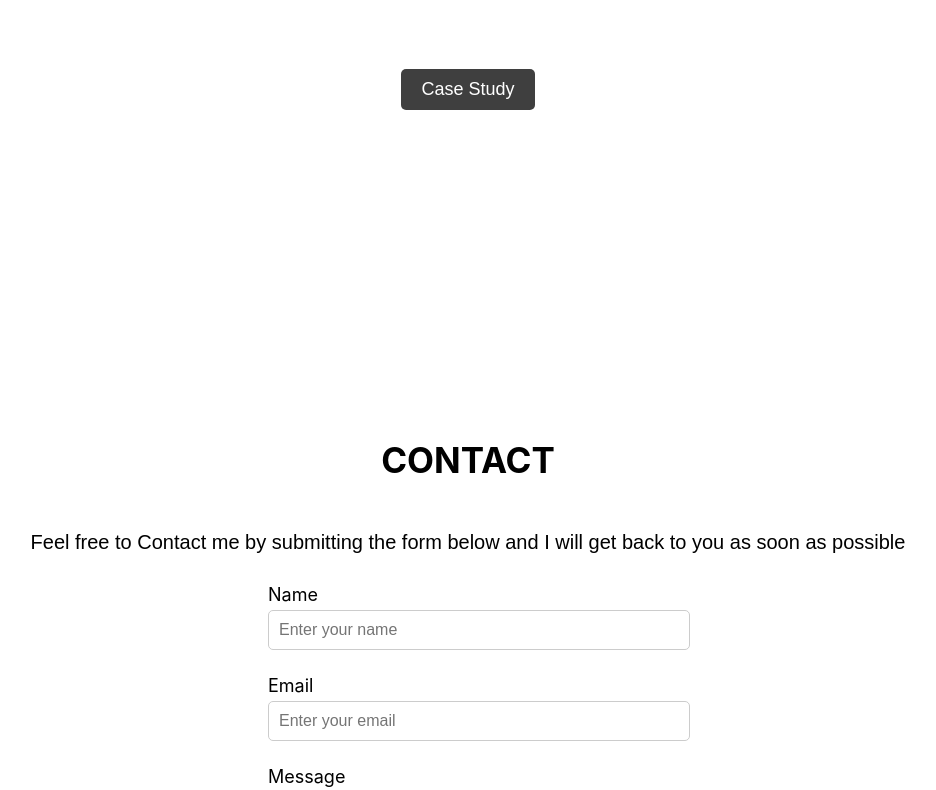
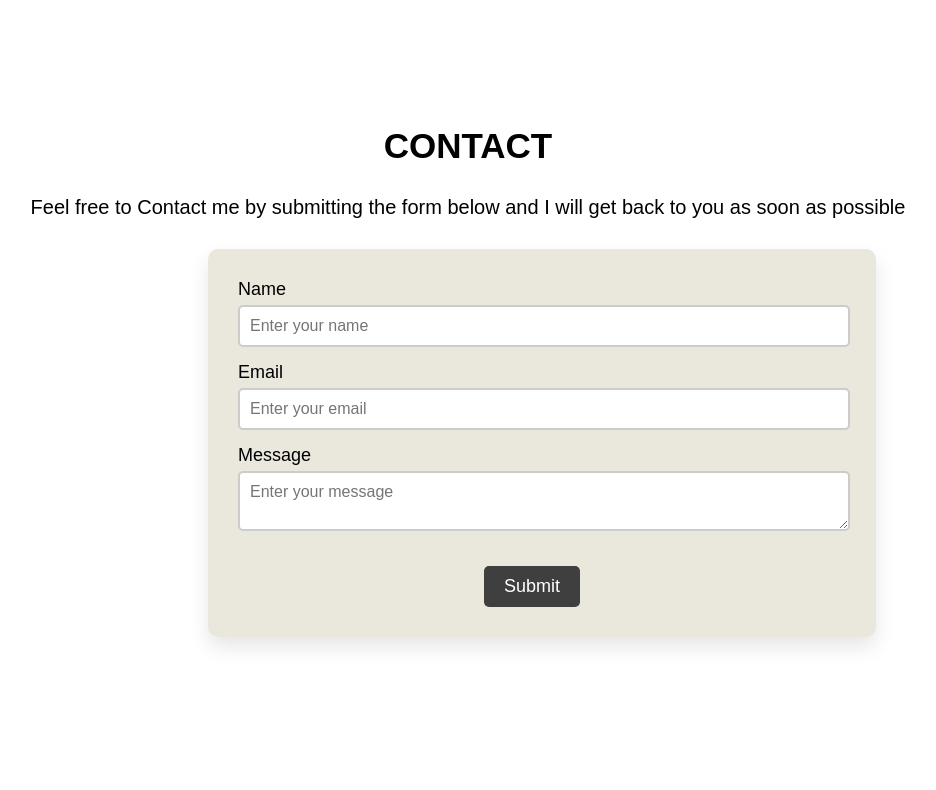
Before and after one commit to vijaykrishna54/my_portfolio, a React (Create React App) app: page / in a window 1280 px wide. Shown: the part 3220-4010 px from the top of the page, without its empty margins (172-1108 px from the left). Built offline with nearby package versions, Linux system fonts and the light colour scheme; no server answers.

Commit message:
modified layout in contact compoenent by adding a card

```diff
--- a/src/components/Contact.js
+++ b/src/components/Contact.js
@@ -4,8 +4,10 @@ import './stylesforcomponents/Contact.css';
 const Contact = () => {
   return (
     <div className="contact-container">
+
       <h2>CONTACT</h2>
       <p>Feel free to Contact me by submitting the form below and I will get back to you as soon as possible</p>
+      <div className='card'>
       <form>
         <div className="form-group">
           <label htmlFor="name">Name</label>
@@ -38,6 +40,7 @@ const Contact = () => {
         </div>
         <button type="submit">Submit</button>
       </form>
+      </div>
     </div>
   );
 };
--- a/src/components/stylesforcomponents/Contact.css
+++ b/src/components/stylesforcomponents/Contact.css
@@ -2,12 +2,16 @@
 .contact-container {
   text-align: center;
   padding: 150px;
+
 }
 
 /* Heading */
 .contact-container h2 {
   font-size: 35px;
-  margin-bottom: 50px;
+  margin-bottom: 30px;
+  font-weight: bold;
+  color: #000;
+  font-family: sans-serif;
 }
 
 /* Paragraph */
@@ -16,28 +20,32 @@
   margin-bottom: 30px;
   font-family: sans-serif;
 }
-
-/* Form */
-form {
-  display: flex;
-  flex-direction: column;
-  align-items: center;
+.card{
+  background-color: #EAE7DC;
+  border: none;
+  box-shadow: 0px 10px 20px rgba(0, 0, 0, 0.1);
+  border-radius: 10px; /* Rounded corners for the card */
+  z-index: 1;
+  padding: 30px;
+  padding-right: 50px;
+  width: 60%;
+  margin-left: 230px;
 }
 
 /* Form Group */
 .form-group {
-  display: flex;
+  display:flex;
   flex-direction: column;
-  width: 100%;
-  max-width: 400px;
   margin-bottom: 15px;
   text-align: left;
+
 }
 
 /* Label */
 .form-group label {
   font-size: 18px;
   margin-bottom: 5px;
+  font-family: sans-serif;
 }
 
 /* Input and Textarea */
@@ -45,21 +53,23 @@ form {
 .form-group textarea {
   padding: 10px;
   font-size: 16px;
-  border: 1px solid #ccc;
+  border: 2px solid #ccc;
   border-radius: 5px;
   width: 100%;
-  margin-bottom: 10px;
+  margin-bottom: 0px;
+  font-family: sans-serif;
 }
 
 /* Submit Button */
 button[type="submit"] {
+  margin-top: 20px;
+  padding: 10px 20px;
   background-color: #3f3f3f;
   color: #fff;
-  font-size: 18px;
-  padding: 10px 20px;
   border: none;
   border-radius: 5px;
   cursor: pointer;
+  font-size: 18px;
 }
 
 /* Submit Button Hover */
--- a/src/components/stylesforcomponents/Projects.css
+++ b/src/components/stylesforcomponents/Projects.css
@@ -1,7 +1,8 @@
 /* Styles for the projects container */
 .projects-container {
   text-align: center;
-  padding: 150px;
+  padding-top: 150px;
+  padding-bottom: 80px;
 }
 
 .heading {
```
